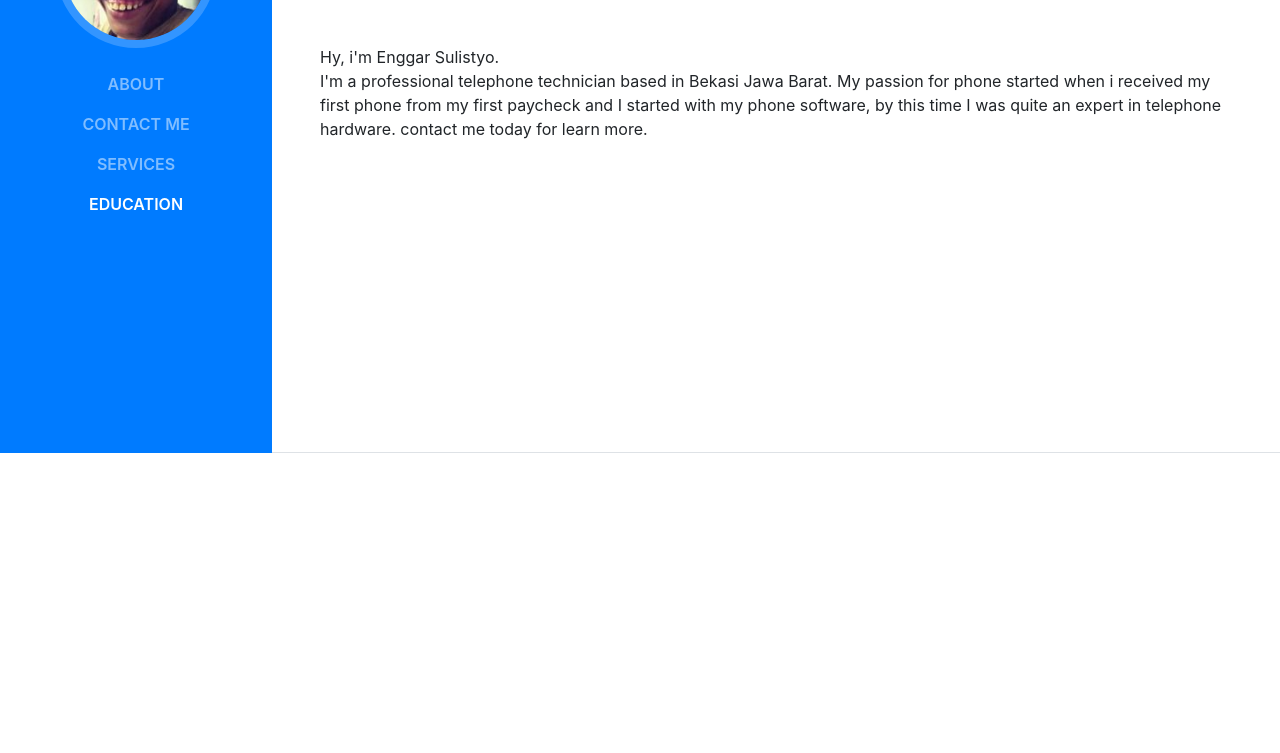
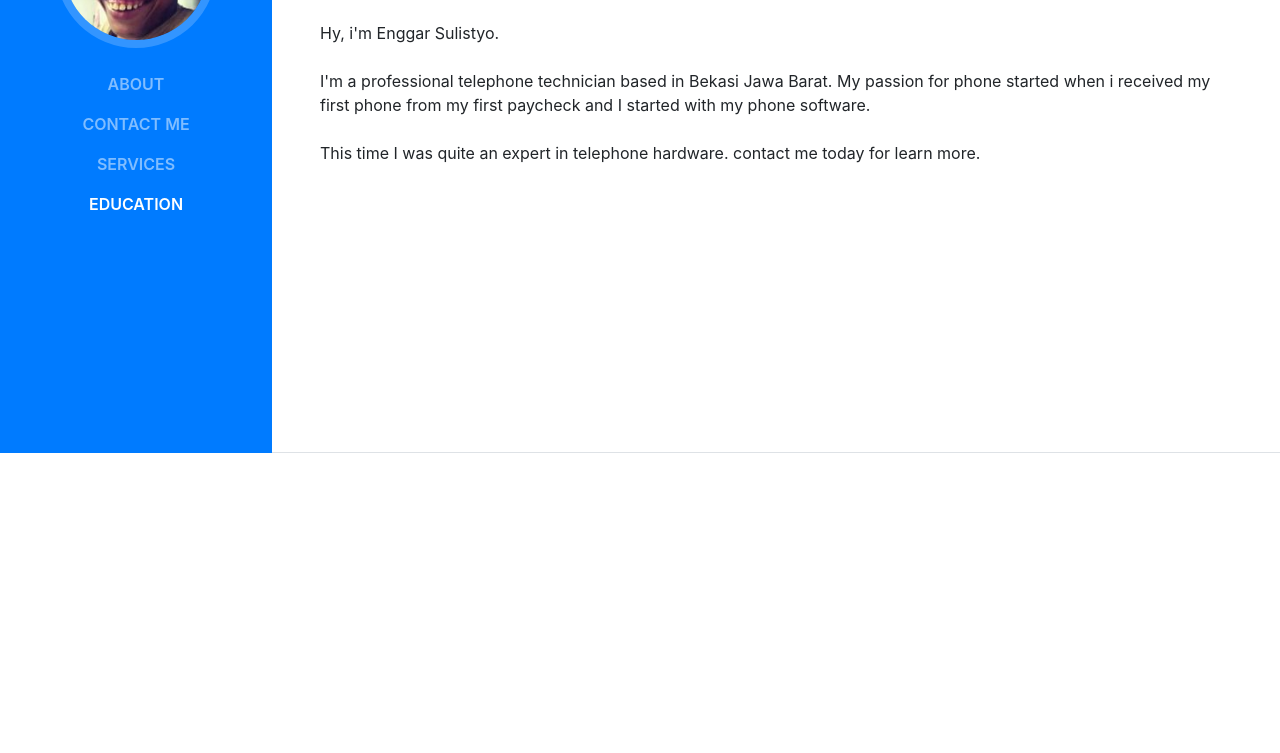
Before and after one commit to enggarsulistyo/enggarsulistyo.github.io, a website with bundled scripts: page index.html in a window 1280 px wide. Shown: the part 347-1100 px from the top of the page. Built offline with nearby package versions, Linux system fonts and the light colour scheme; a web font is replaced by a local one.

Commit message:
Update index.html

```diff
--- a/index.html
+++ b/index.html
@@ -64,7 +64,7 @@
           </h1>
 		  <div class="subheading mb-5">Telephone Technician.
           </div>
-          <p class="mb-5">Hy, i'm Enggar Sulistyo. <br>I'm a professional telephone technician based in Bekasi Jawa Barat. My passion for phone started when i received my first phone from my first paycheck and I started with my phone software, by this time I was quite an expert in telephone hardware. contact me today for learn more. </p>
+          <p class="mb-5">Hy, i'm Enggar Sulistyo. <br> <br>I'm a professional telephone technician based in Bekasi Jawa Barat. My passion for phone started when i received my first phone from my first paycheck and I started with my phone software.<br> <br> This time I was quite an expert in telephone hardware. contact me today for learn more. </p>
 
         </div>
       </section>
```
